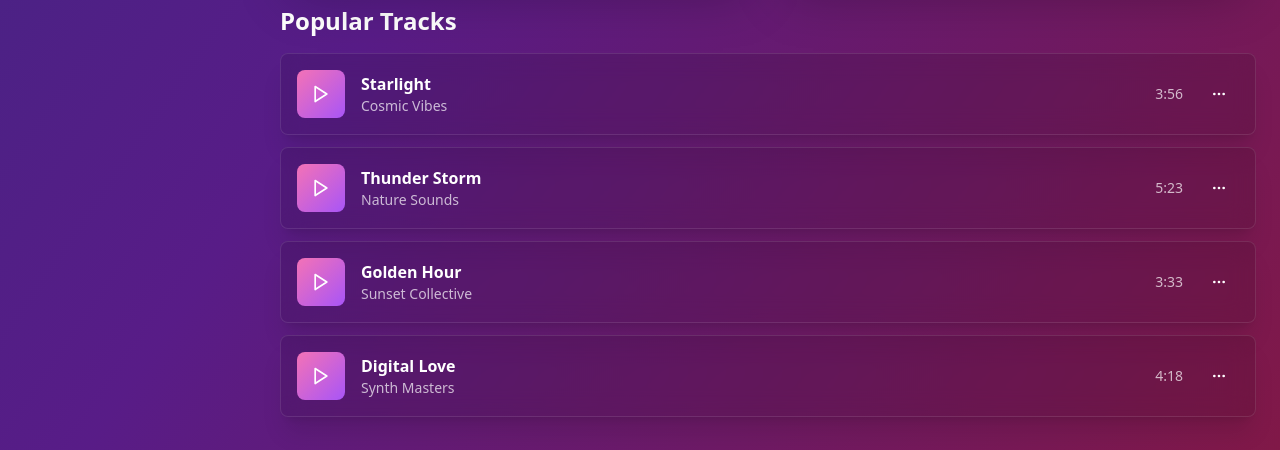
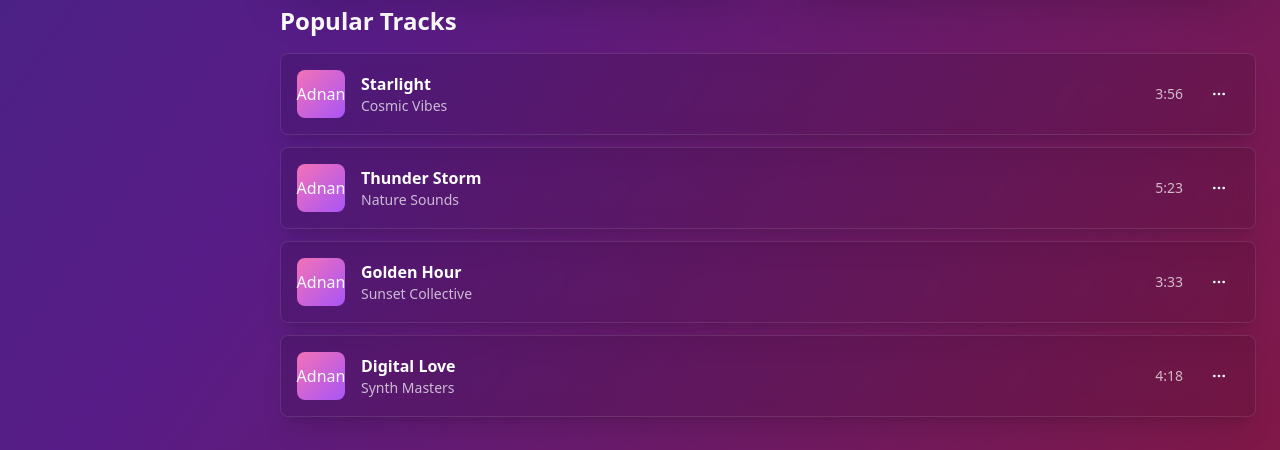
Before and after one commit to adnannawaz786-dotcom/rhythmwave-player-1754492890, a Next.js app: page / in a window 1280 px wide. Shown: the part 1275-1725 px from the top of the page. Built offline with nearby package versions, Linux system fonts and the light colour scheme.

Commit message:
Update pages/index.js

```diff
--- a/pages/index.js
+++ b/pages/index.js
@@ -165,7 +165,7 @@ export default function Home() {
               className="glassmorphism p-4 rounded-lg flex items-center space-x-4 hover:bg-white/20 transition-colors cursor-pointer"
               onClick={() => playTrack(track)}
             >
-              <div className="w-12 h-12 bg-gradient-to-br from-pink-400 to-purple-500 rounded-lg flex items-center justify-center">
+              <div className="w-12 h-12 bg-gradient-to-br from-pink-400 to-purple-500 rounded-lg flex items-center justify-center">Adnan
                 {isPlaying && currentTrack?.id === track.id ? (
                   <Pause className="w-5 h-5 text-white" />
                 ) : (
```
